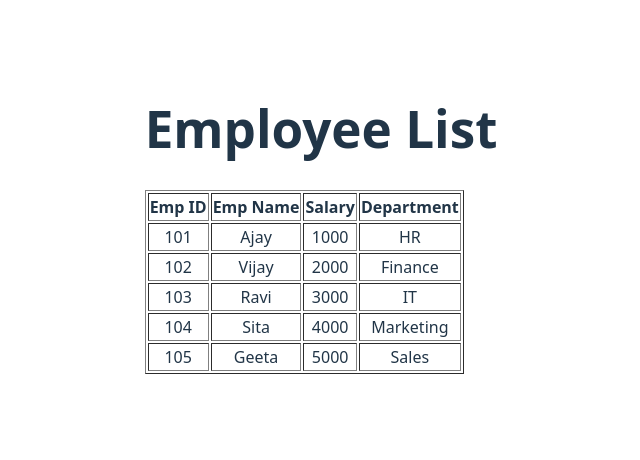
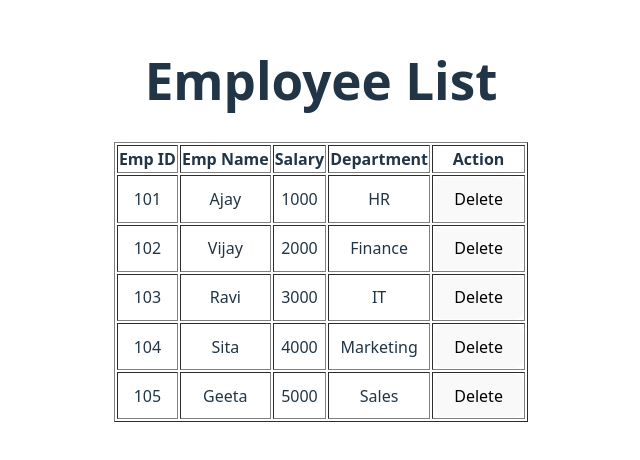
Before and after one commit to Arijit2003/Vue.js-Tutorial, a Vue app: page / in a window 1280 px wide. Shown: the part 180-640 px from the top of the page, without its empty margins (319-959 px from the left). Built offline with nearby package versions, Linux system fonts and the light colour scheme.

Commit message:
component list

```diff
--- a/package.json
+++ b/package.json
@@ -9,6 +9,7 @@
     "preview": "vite preview"
   },
   "dependencies": {
+    "axios": "^1.11.0",
     "vue": "^3.5.17"
   },
   "devDependencies": {
--- a/src/App.vue
+++ b/src/App.vue
@@ -1,13 +1,14 @@
 
 <template>
 
-  <EmployeeListComponent/>
+  <EmployeeListComponent2/>
 
 </template>
 
 
 <script setup>
-import EmployeeListComponent from './components/EmployeeListComponent.vue';
+import EmployeeListComponent2 from './components/EmployeeListComponent2.vue';
+
 </script>
 
 
--- /dev/null
+++ b/src/components/EmployeeComponent.vue
@@ -0,0 +1,40 @@
+<template>
+
+<tr>
+    <td>{{ emp.empid }}</td>
+    <td>{{ emp.empName }}</td>
+    <td>{{ emp.salary }}</td>
+    <td>{{ emp.deptName }}</td>
+    <td>
+        <button type="button" @click="sendEmpIdToDelete">Delete</button>
+    </td>
+</tr>
+
+</template>
+
+
+<script lang="ts" setup>
+
+    import { defineProps, defineEmits } from 'vue';
+
+    const emit = defineEmits(['deleteEmp']);
+
+    const props = defineProps<{
+        emp:{
+            empid: number;
+            empName: string;
+            salary: number;
+            deptName: string;
+        }
+    }>();
+
+    const sendEmpIdToDelete = () => {
+        emit('deleteEmp', props.emp.empid);
+    }
+
+
+
+
+
+
+</script>
--- a/src/components/EmployeeListComponent.vue
+++ b/src/components/EmployeeListComponent.vue
@@ -8,14 +8,16 @@
                 <th>Emp Name</th>
                 <th>Salary</th>
                 <th>Department</th>
+                <th>Action</th>
             </tr>
             </thead>
             <tbody>
-            <tr v-for="employee in employees" :key="employee.empid">
+            <tr v-for="(employee, index) in employees" :key="employee.empid">
                 <td>{{ employee.empid }}</td>
                 <td>{{ employee.empName }}</td>
                 <td>{{ employee.salary }}</td>
                 <td>{{ employee.deptName }}</td>
+                <td> <button type="button" @click = "deleteEmployee(index)">Delete</button></td>
             </tr>
             </tbody>
         </table>
@@ -24,13 +26,15 @@
 
   <script setup>
   import { ref } from 'vue';
+  import { empList } from './employeedata';
 
   // Define the fruits array as a reactive reference
-  const employees = ref([
-    {empid: 101, empName: 'Ajay', salary: 1000, deptName: 'HR'},
-    {empid: 102, empName: 'Vijay', salary: 2000, deptName: 'Finance'},
-    {empid: 103, empName: 'Ravi', salary: 3000, deptName: 'IT'},
-    {empid: 104, empName: 'Sita', salary: 4000, deptName: 'Marketing'},
-    {empid: 105, empName: 'Geeta', salary: 5000, deptName: 'Sales'},
-  ]);
+  // u
+  const employees = ref(empList);
+
+  const deleteEmployee = (index) => {
+    // Remove the employee at the specified index
+    const flag = confirm("Are you sure you want to delete this employee?");
+    if(flag) employees.value.splice(index, 1);
+  };
   </script>
--- /dev/null
+++ b/src/components/EmployeeListComponent2.vue
@@ -0,0 +1,41 @@
+<template>
+    <div>
+      <h1>Employee List</h1>
+        <table border="1">
+            <thead>
+            <tr>
+                <th>Emp ID</th>
+                <th>Emp Name</th>
+                <th>Salary</th>
+                <th>Department</th>
+                <th>Action</th>
+            </tr>
+            </thead>
+            <tbody>
+                <EmployeeComponent v-for="e in employees" :emp="e" @deleteEmp = "deleteEmployee"/>
+            </tbody>
+        </table>
+    </div>
+  </template>
+
+  <script setup>
+    import { ref } from 'vue';
+    import { empList } from './employeedata';
+    import EmployeeComponent from './EmployeeComponent.vue';
+
+
+  const employees = ref(empList);
+  const deleteEmployee = (empId)=> {
+    for(let e of employees.value) {
+        if(e.empid === empId) {
+            const flag = confirm("Are you sure you want to delete this employee?");
+            if(flag) {
+            employees.value.splice(employees.value.indexOf(e), 1);
+            }
+            break;
+        }
+    }
+  }
+
+
+  </script>
--- /dev/null
+++ b/src/components/employeedata.js
@@ -0,0 +1,7 @@
+export const empList= [
+    {empid: 101, empName: 'Ajay', salary: 1000, deptName: 'HR'},
+    {empid: 102, empName: 'Vijay', salary: 2000, deptName: 'Finance'},
+    {empid: 103, empName: 'Ravi', salary: 3000, deptName: 'IT'},
+    {empid: 104, empName: 'Sita', salary: 4000, deptName: 'Marketing'},
+    {empid: 105, empName: 'Geeta', salary: 5000, deptName: 'Sales'}
+]
```
Also changed, not shown: 1 other file (tests, documents, lock files or other folders).
